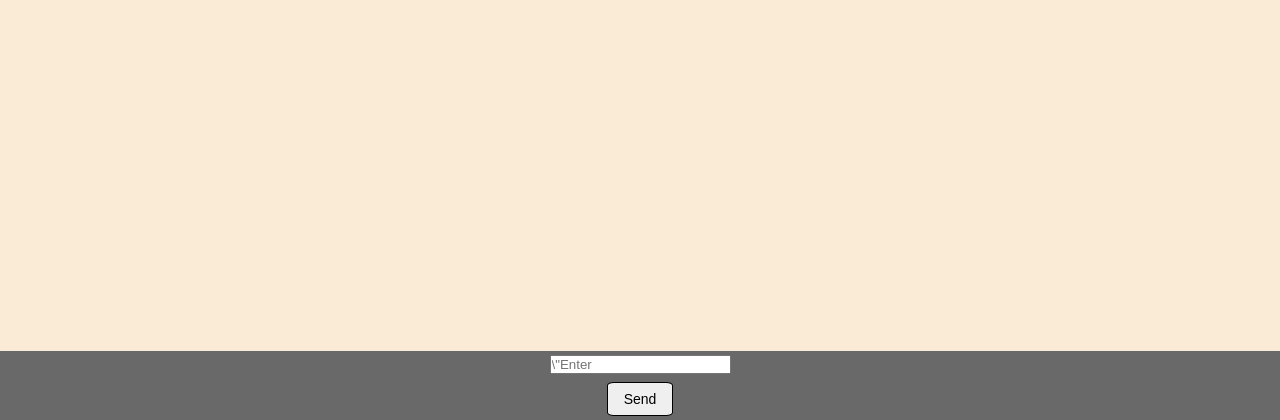
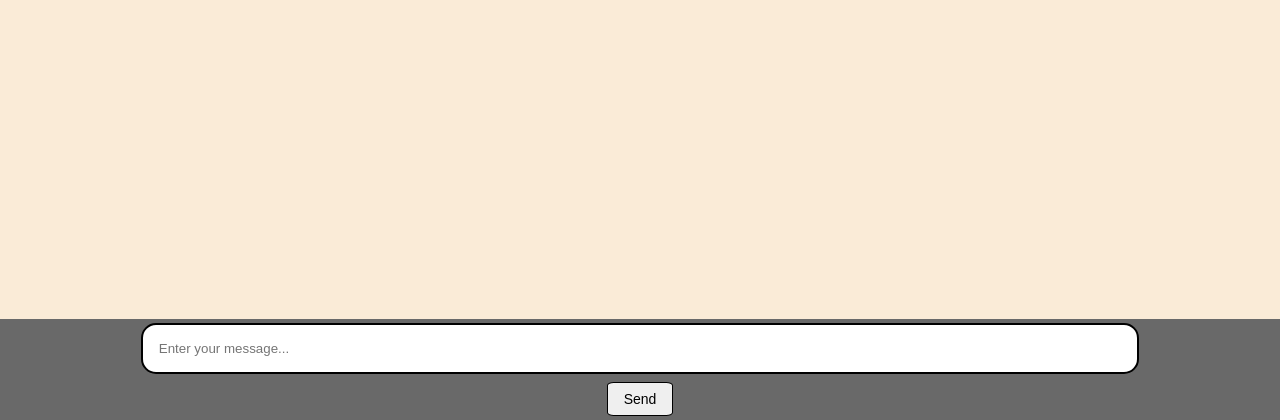
Before and after one commit to brolkzer/Test-ADC, a PHP site: page / in a window 1280 px wide. Shown: the part 380-800 px from the top of the page. Run offline with PHP 8.4, Linux system fonts and the light colour scheme; the visitor is signed in with stand-in values (Sample User, id 1); data that the repository does not hold is empty; some libraries are stand-ins or nearby versions.

Commit message:
correction input

```diff
--- a/index.php
+++ b/index.php
@@ -89,8 +89,8 @@ $db = new PDO('mysql:host=localhost;dbname=chat', "root", "root");
       // If so, displays the form,
       // If not, asking for user to log in
       if (array_key_exists('pseudo', $_SESSION)) {
-        echo '<input type=\"text\" id=\"chat-input\" placeholder=\"Enter your message...\" name=\"message\" />
-          <button type=\"submit\" name=\"send\">Send</button>';
+        echo '<input type="text" id="chat-input" placeholder="Enter your message..." name="message" />
+          <button type="submit" name="send">Send</button>';
       } else {
         echo '<p>Vous devez être connecter pour envoyer des messages ! </p>';
       }
```
